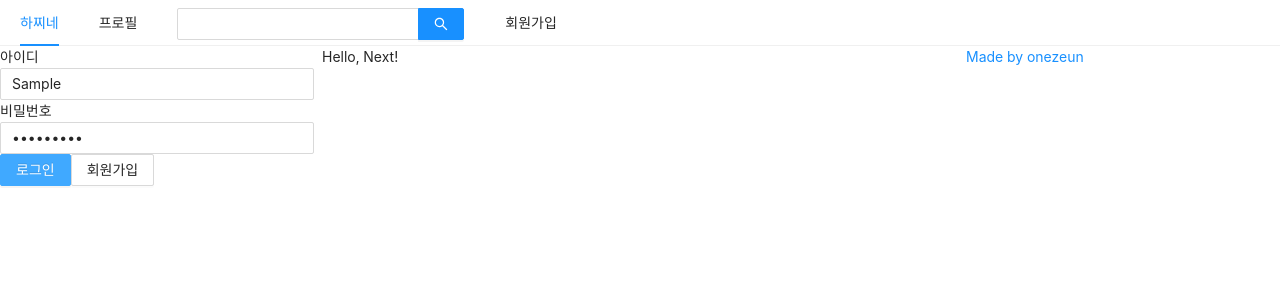
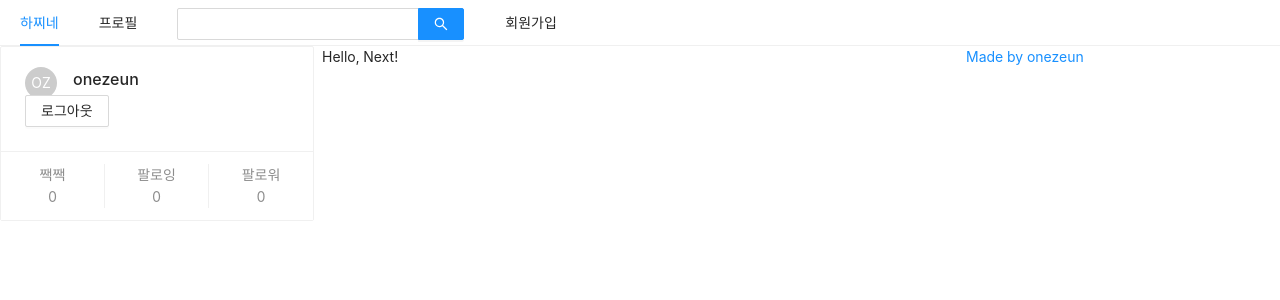
Before and after one commit to onezeun/react-sns, a Next.js app in the folder front/: page / in a window 1280 px wide. Both pictures are taken after typing "Sample", "Sample123" into the empty fields and a click on the button "로그인". Shown: the top 300 px of the page. Built offline with nearby package versions, Linux system fonts and the light colour scheme.

Commit message:
더미데이터로 로그인구현

```diff
--- a/front/components/AppLayout.js
+++ b/front/components/AppLayout.js
@@ -2,12 +2,17 @@
 import PropTypes from 'prop-types';
 import Link from 'next/link';
 import { Menu, Input, Row, Col } from 'antd';
+import styled from 'styled-components';
 
-import UserProfile from './UserProfile'
-import LoginForm from './LoginForm'
+import UserProfile from './UserProfile';
+import LoginForm from './LoginForm';
+
+const SearchInput = styled(Input.Search)`
+  vertical-align: middle;
+`;
 
 const AppLayout = ({ children }) => {
-  const [isLoggedIn, setIsLoggedIn] = useState('false'); // 더미데이터
+  const [isLoggedIn, setIsLoggedIn] = useState(false); // 서버가 없는 상태로 useState를 임시로 사용
 
   return (
     <div>
@@ -23,7 +28,7 @@
           </Link>
         </Menu.Item>
         <Menu.Item>
-          <Input.Search enterButton style={{ verticalAlign: 'middle' }} />
+          <SearchInput enterButton />
         </Menu.Item>
         <Menu.Item>
           <Link href="/signup">
@@ -31,15 +36,21 @@
           </Link>
         </Menu.Item>
       </Menu>
-      <Row gutter={8}> {/* gutter : 컬럼 사이의 간격 */ }
+      <Row gutter={8}> {/* gutter : 컬럼 사이의 간격 */}
         <Col xs={24} md={6}>
-          <LoginForm />
+          {isLoggedIn ? <UserProfile setIsLoggedIn={setIsLoggedIn} /> : <LoginForm setIsLoggedIn={setIsLoggedIn}/>}
         </Col>
         <Col xs={24} md={12}>
           {children}
         </Col>
         <Col xs={24} md={6}>
-          <a href="https://velog.io/@onezeun" target="_blank" rel="noreferrer noopener">Made by onezeun</a>
+          <a
+            href="https://velog.io/@onezeun"
+            target="_blank"
+            rel="noreferrer noopener"
+          >
+            Made by onezeun
+          </a>
         </Col>
       </Row>
     </div>
--- a/front/components/LoginForm.js
+++ b/front/components/LoginForm.js
@@ -1,8 +1,17 @@
 import React, { useState, useCallback } from 'react';
 import { Form, Input, Button } from 'antd';
 import Link from 'next/link';
+import styled from 'styled-components';
 
-const LoginForm = () => {
+const ButtonWrapper = styled.div`
+  margin-top: 10px;
+`;
+
+const FormWrapper = styled(Form)`
+  padding: 10px;
+`;
+
+const LoginForm = ({ setIsLoggedIn }) => {
   const [id, setId] = useState('');
   const [password, setPassword] = useState('');
 
@@ -14,8 +23,13 @@
     setPassword(e.target.value);
   }, []);
 
+  const onSubmitForm = useCallback(() => {
+    console.log(id, password);
+    setIsLoggedIn(true);
+  },[id, password]);
+
   return (
-    <Form>
+    <FormWrapper onFinish={onSubmitForm}>
       <div>
         <label htmlFor="user-id">아이디</label>
         <br />
@@ -32,17 +46,11 @@
           required
         />
       </div>
-      <div>
-        <Button type="primary" htmlType="submit" loading={false}>
-          로그인
-        </Button>
-        <Link href="/signup">
-          <a>
-            <Button>회원가입</Button>
-          </a>
-        </Link>
-      </div>
-    </Form>
+      <ButtonWrapper>
+        <Button type="primary" htmlType="submit" loading={false}>로그인</Button>
+        <Link href="/signup"><a><Button>회원가입</Button></a></Link>
+      </ButtonWrapper>
+    </FormWrapper>
   );
 };
 
--- /dev/null
+++ b/front/components/UserProfile.js
@@ -0,0 +1,26 @@
+import React, { useCallback } from 'react';
+import { Card, Avatar, Button } from 'antd';
+
+
+const UserProfile = ({setIsLoggedIn}) => {
+  const onLogOut = useCallback(() => {
+    setIsLoggedIn(false);
+  })
+
+
+  return (
+    <Card
+    actions={[
+      <div key="twit">짹짹<br />0</div>,
+      <div key="followings">팔로잉<br />0</div>,
+      <div key="followings">팔로워<br />0</div>
+    ]}>
+      <Card.Meta
+      avatar={<Avatar>OZ</Avatar>}
+      title="onezeun"
+      />
+      <Button onClick={onLogOut}>로그아웃</Button>
+    </Card>
+  )
+}
+export default UserProfile;
```
